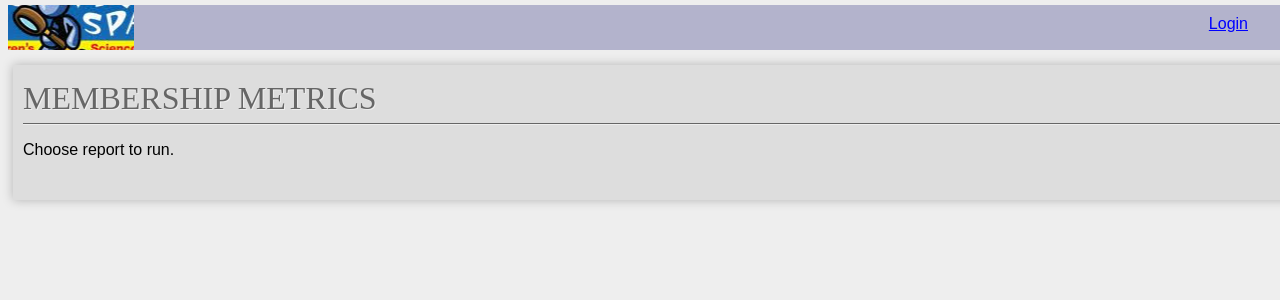
After one commit to dncswim76/discovery_space_rfid, a Flask app: template app/templates/member_metrics.html in a window 1280 px wide. The commit adds this page. Shown: the top 300 px of the page. Run offline with Flask 2, Linux system fonts and the light colour scheme; the template is opened without the code that fills it, so the values that code supplies are empty; some libraries are stand-ins or nearby versions.

Commit message:
initial member metrics page

```diff
--- /dev/null
+++ b/app/templates/member_metrics.html
@@ -0,0 +1,9 @@
+{% extends "base.html" %}
+
+{% block content %}
+    <div class="section_title">Membership Metrics</div>
+    <div class="section_title_divider"></div>
+    <div class="section_content">
+        <p>Choose report to run.</p>
+    </div>
+{% endblock %}
--- a/app/templates/members.html
+++ b/app/templates/members.html
@@ -33,6 +33,7 @@
         <!-- Redirect for admins to manage members.-->
         {% if session.authenticated %}
             <a class="button" href="{{ url_for('manage_members') }}">Manage Members</a>
+            <a class="button" href="{{ url_for('member_metrics') }}">Membership Reports</a>
         {% endif %}
     </div>
 {% endblock %}
--- a/app/views.py
+++ b/app/views.py
@@ -481,10 +481,19 @@ def member_info(member_id):
     member = Member.query.get_or_404(member_id)
 
     if request.method == "POST":
-        # Delete member
+        # Delete member and member visits
         if "the_member" in request.form:
+            first_name = member.member_first_name
+            last_name = member.member_last_name
+            # Delete all member visits
+            visits = MemberVisit.query.filter(MemberVisit.member == member.id)
+            for visit in visits:
+                db.session.delete(visit)
+            db.session.commit()
+            # Delete member
             db.session.delete(member)
             db.session.commit()
+            flash(u'Successfully deleted %s %s.' % (first_name, last_name), 'success')
             # Redirect to member page
             return redirect(url_for('members'))
         elif "update_member" in request.form:
@@ -542,7 +551,7 @@ def manage_members():
 
         # Get members matching query
         members = Member.query.filter(
-                    Member.member_last_name.ilike(query)).order_by(
+                    Member.member_last_name.ilike("%" + query + "%")).order_by(
                     Member.member_last_name, Member.member_first_name)
 
         # If no members match search query, reload page with message
@@ -570,3 +579,16 @@ def manage_members():
     # GET request displays table of members and search feature
     else:
         return render_template('manage_members.html')
+
+
+@app.route('/members/metrics', methods=['GET', 'POST'])
+@login_required
+def member_metrics():
+    ''' Admin interface for viewing and running membership reports.'''
+
+    # POST request runs specified report
+    if request.method == "POST":
+        pass
+    # GET request renders template
+    else:
+        return render_template('member_metrics.html')
```
